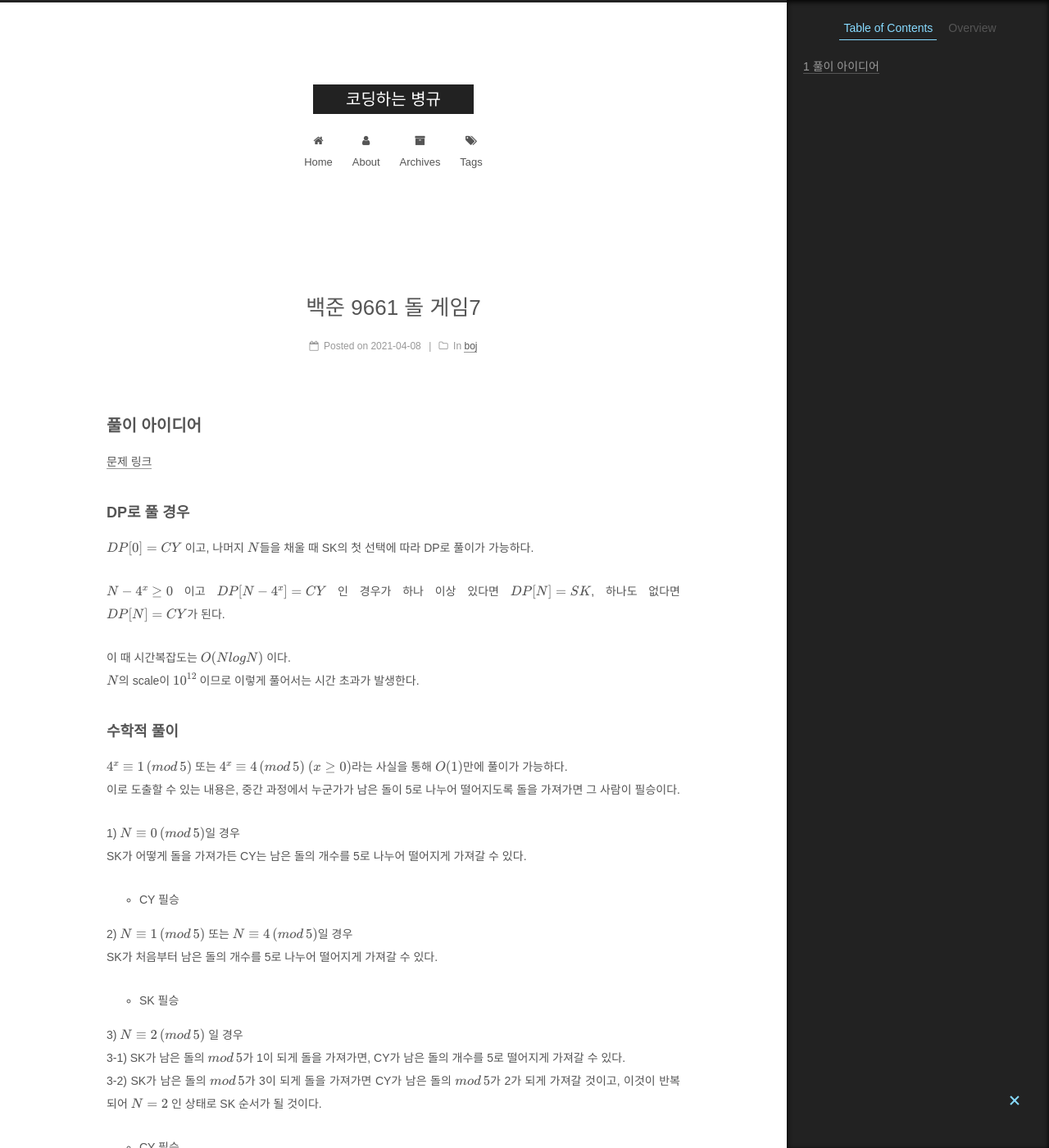
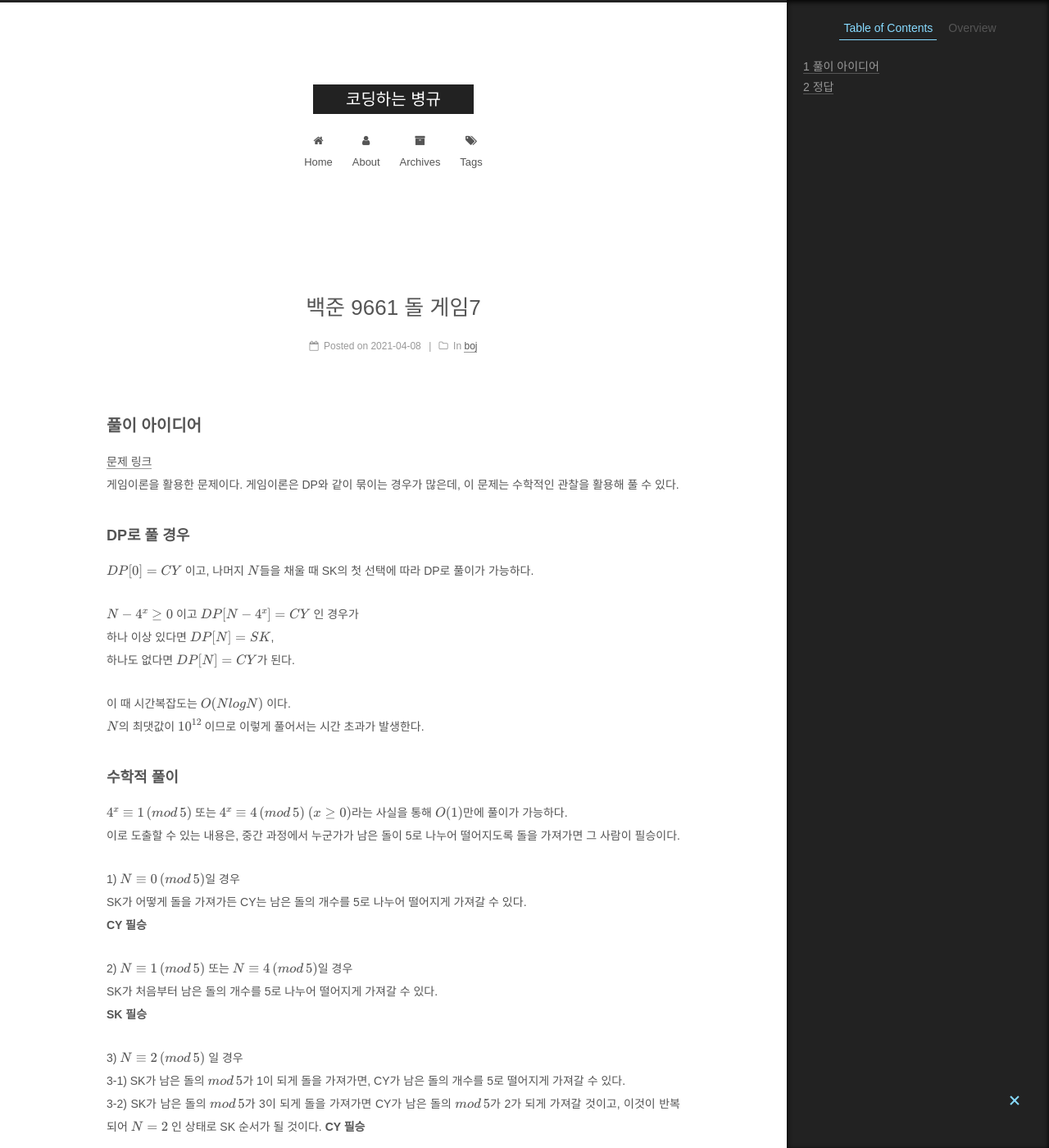
Before and after one commit to ggyuchive/ggyuchive.github.io, a Jekyll site: the page built from _posts/2021-04-08-boj9661.md, in a window 1280 px wide and 1400 px high. Shown: the whole window at 82% size. Built offline with Jekyll 4.4.1, drawn with Linux system fonts in a browser that asks for light colours; formulas are drawn with MathJax 3; some of the changed text lies outside the part shown.

Commit message:
final update

```diff
--- a/_posts/2021-04-08-boj9661.md
+++ b/_posts/2021-04-08-boj9661.md
@@ -10,15 +10,17 @@ tags:
 
 ## 풀이 아이디어
 [문제 링크](https://www.acmicpc.net/problem/9661)
+게임이론을 활용한 문제이다. 게임이론은 DP와 같이 묶이는 경우가 많은데, 이 문제는 수학적인 관찰을 활용해 풀 수 있다.
 
 ### DP로 풀 경우
 $DP[0] = CY$ 이고, 나머지 $N$들을 채울 때 SK의 첫 선택에 따라 DP로 풀이가 가능하다.
 
-$N-4^x \geq 0$ 이고 $DP[N-4^x] = CY$ 인 경우가 하나 이상 있다면 $DP[N] = SK$,
+$N-4^x \geq 0$ 이고 $DP[N-4^x] = CY$ 인 경우가
+하나 이상 있다면 $DP[N] = SK$,
 하나도 없다면 $DP[N] = CY$가 된다.
 
 이 때 시간복잡도는 $O(NlogN)$ 이다.
-$N$의 scale이 $10^{12}$ 이므로 이렇게 풀어서는 시간 초과가 발생한다.
+$N$의 최댓값이 $10^{12}$ 이므로 이렇게 풀어서는 시간 초과가 발생한다.
 
 ### 수학적 풀이
 $4^x\equiv1\,(mod\,5)$ 또는 $4^x\equiv4\,(mod\,5)$ $(x\geq0)$라는 사실을 통해 $O(1)$만에 풀이가 가능하다.
@@ -26,23 +28,24 @@ $4^x\equiv1\,(mod\,5)$ 또는 $4^x\equiv4\,(mod\,5)$ $(x\geq0)$라는 사실을
 
 1) $N\equiv0\,(mod\,5)$일 경우
 SK가 어떻게 돌을 가져가든 CY는 남은 돌의 개수를 5로 나누어 떨어지게 가져갈 수 있다.
-- CY 필승
+**CY 필승**
 
 2) $N\equiv1\,(mod\,5)$ 또는 $N\equiv4\,(mod\,5)$일 경우
 SK가 처음부터 남은 돌의 개수를 5로 나누어 떨어지게 가져갈 수 있다.
-- SK 필승
+**SK 필승**
 
 3) $N\equiv2\,(mod\,5)$ 일 경우
 3-1) SK가 남은 돌의 $mod\,5$가 1이 되게 돌을 가져가면, CY가 남은 돌의 개수를 5로 떨어지게 가져갈 수 있다.
 3-2) SK가 남은 돌의 $mod\,5$가 3이 되게 돌을 가져가면 CY가 남은 돌의 $mod\,5$가 2가 되게 가져갈 것이고, 이것이 반복되어 $N=2$ 인 상태로 SK 순서가 될 것이다.
-- CY 필승
+**CY 필승**
 
 
 4) $N\equiv3\,(mod\,5)$ 일 경우
 4-1) SK가 남은 돌의 $mod\,5$가 4가 되게 돌을 가져가면, CY가 남은 돌의 개수를 5로 떨어지게 가져갈 수 있다.
 4-2) SK가 남은 돌의 $mod\,5$가 2가 되게 돌을 가져가면 3)에 의해 SK가 승리한다.
-- SK 필승
+**SK 필승**
 
-### 정답
-N을 5로 나눈 나머지가 0, 2이면 CY,
-1, 3, 5이면 SK를 출력해준다.
+## 정답
+N을 5로 나눈 나머지가
+0, 2이면 CY
+1, 3, 5이면 SK를 출력한다.
```
